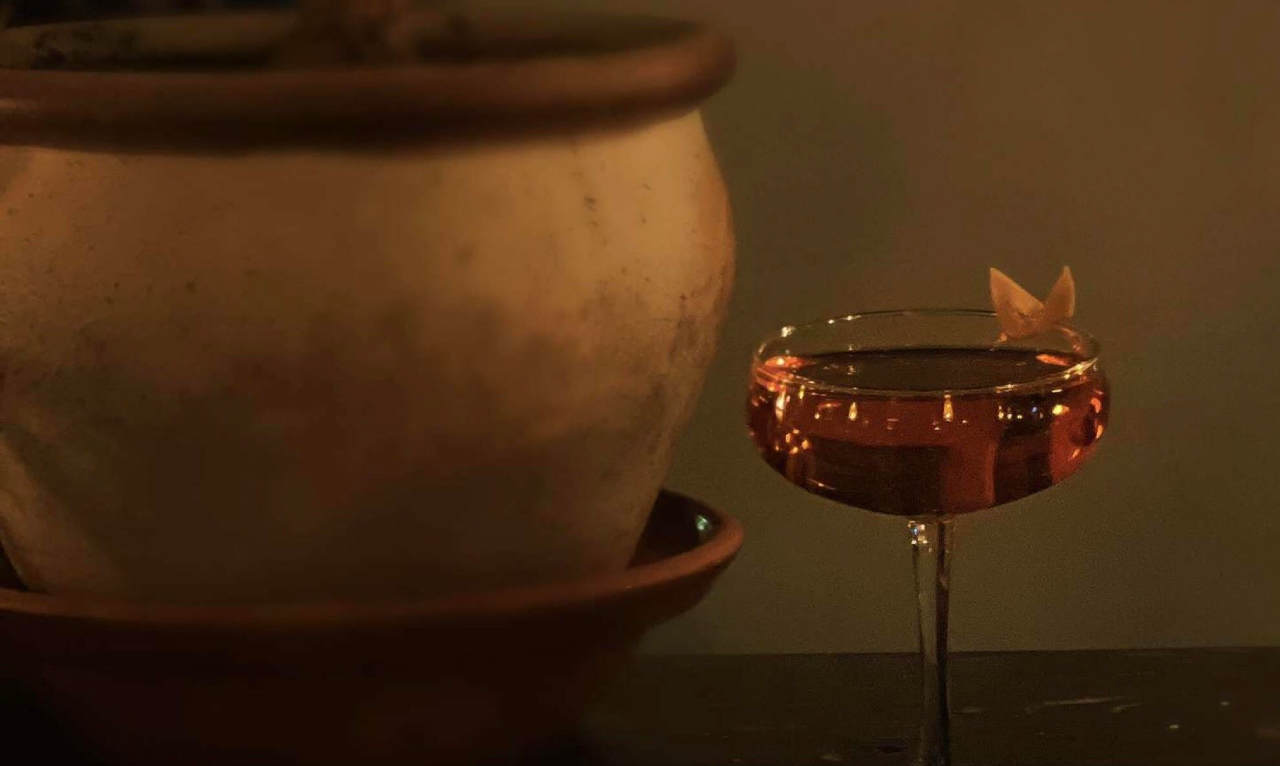
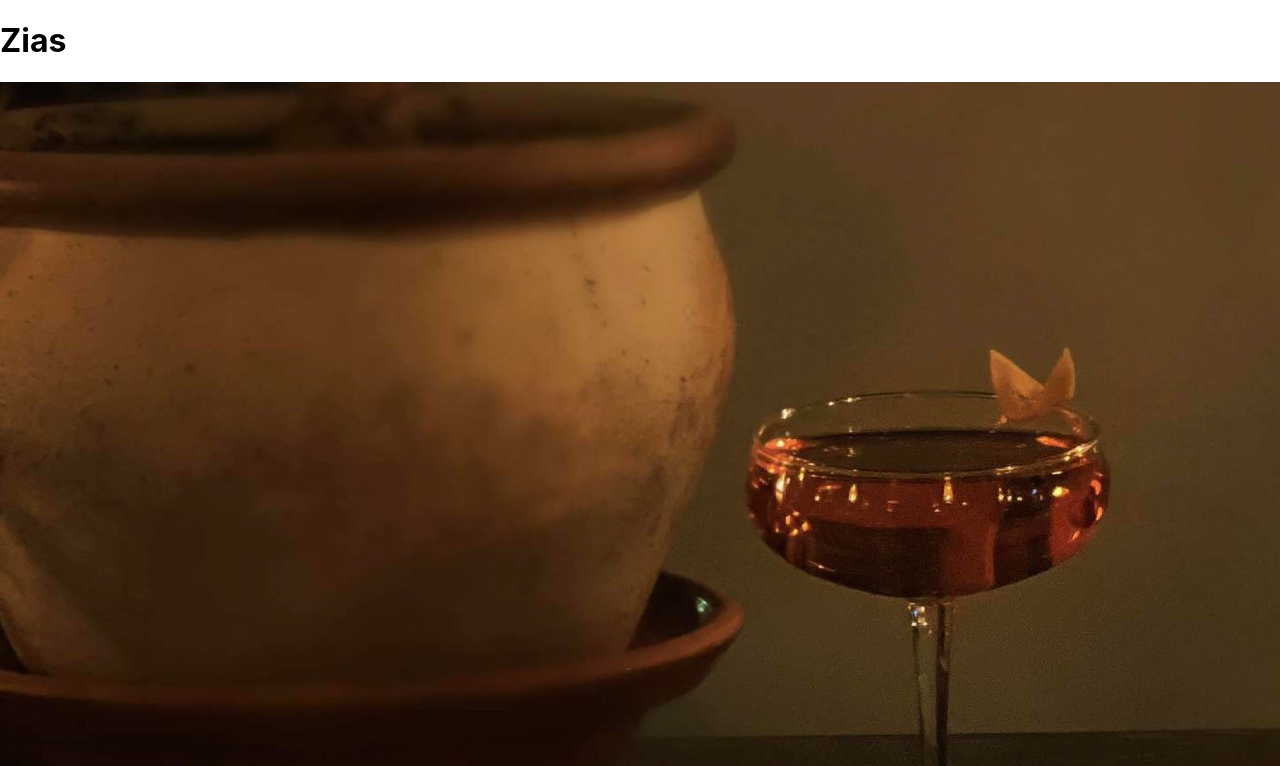
Before and after one commit to wahlstrommm/react-restaurant-app, a React (Create React App) app: page / in a window 1280 px wide. Shown: the top 766 px of the page. Built offline with nearby package versions, Linux system fonts and the light colour scheme; a web font is replaced by a local one.

Commit message:
routes fixed to work with layout component

```diff
--- a/src/index.tsx
+++ b/src/index.tsx
@@ -17,11 +17,12 @@
   <React.StrictMode>
     <BrowserRouter>
       <Routes>
-        <Route path="/" element={<Layout />} />
-        <Route index element={<Home />} />
-        <Route path="/admin" element={<Admin />} />
-        <Route path="/bookning" element={<Bookning />} />
-        <Route path="*" element={<Notfound />} />
+        <Route path="/" element={<Layout />}>
+          <Route index element={<Home />} />
+          <Route path="/admin" element={<Admin />} />
+          <Route path="/bookning" element={<Bookning />} />
+          <Route path="*" element={<Notfound />} />
+        </Route>
       </Routes>
     </BrowserRouter>
   </React.StrictMode>
```
